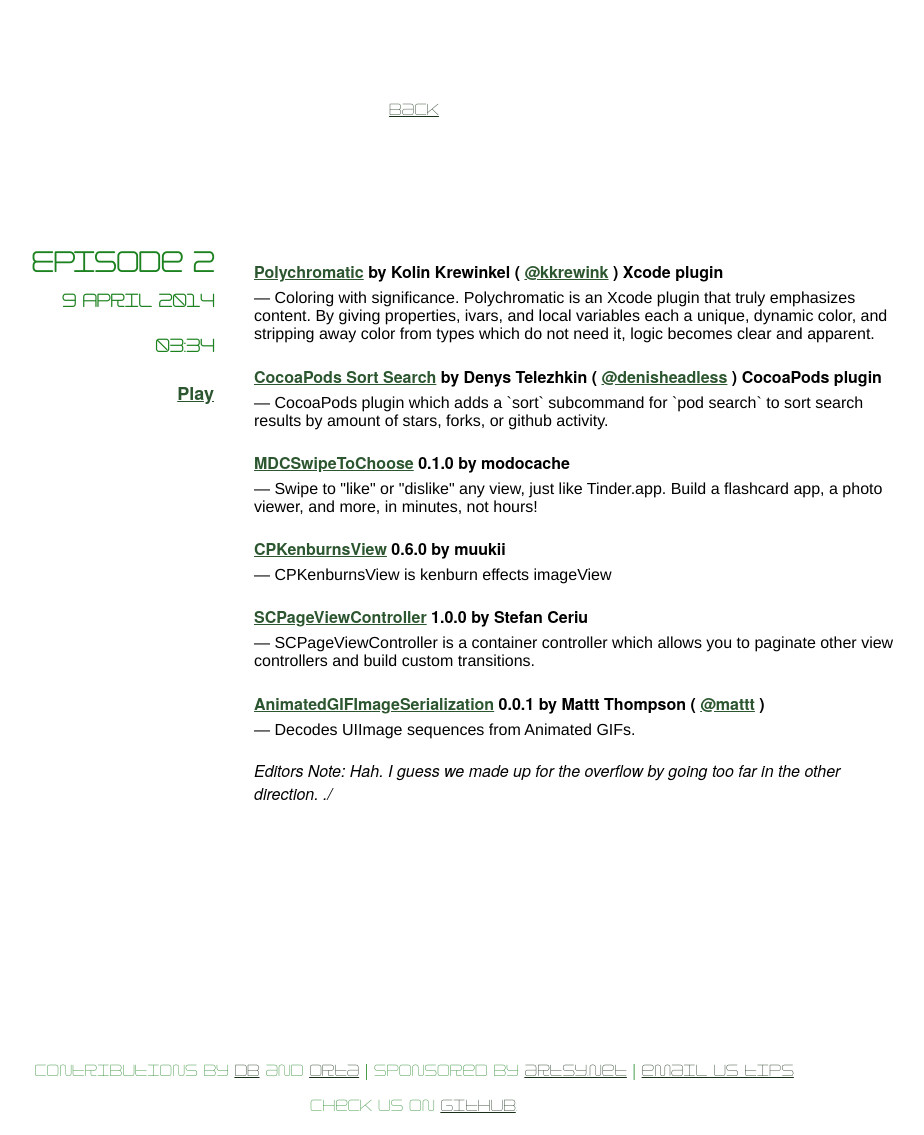
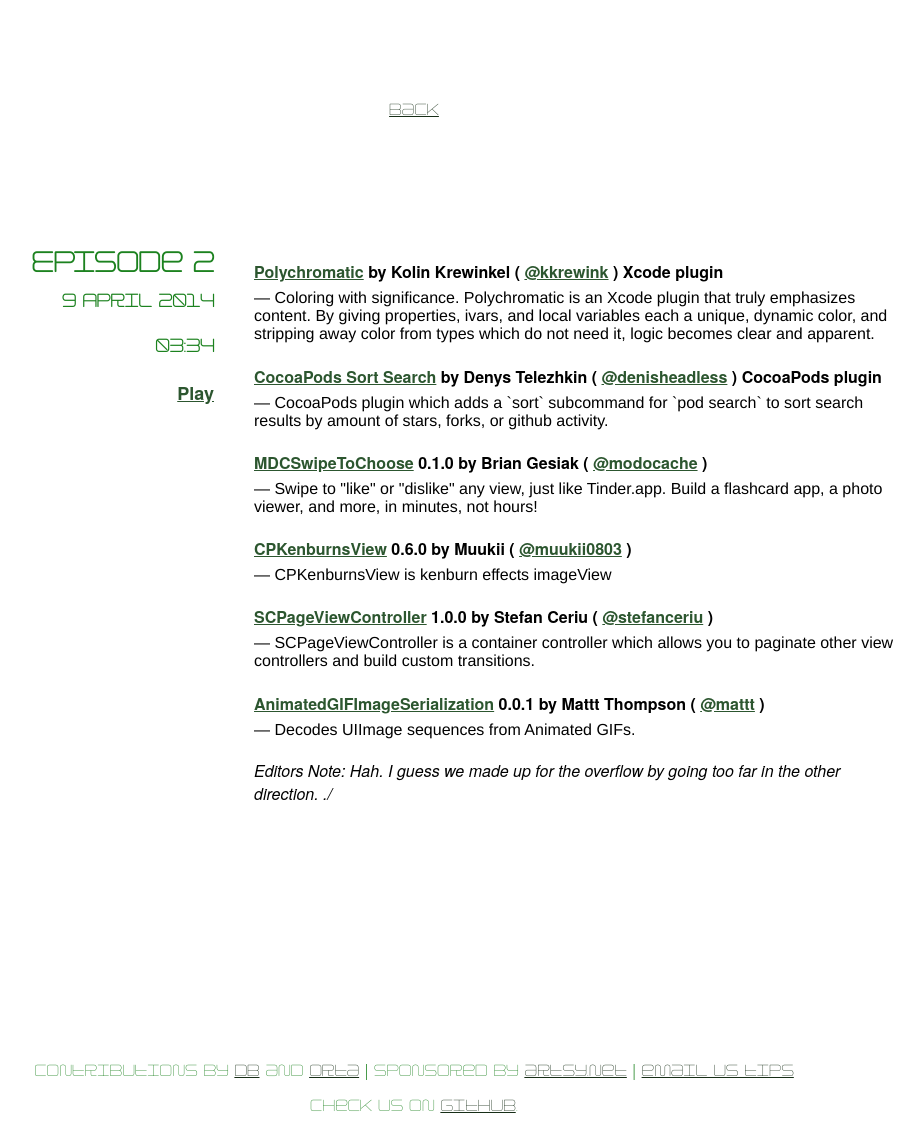
Before and after one commit to pod5/pod5.github.io, a Jekyll site: the page built from _posts/2014-04-09-episode2.html, in a window 1280 px wide. Shown: the whole page, without its empty margins (226-1150 px from the left). Built offline with Jekyll 4.4.1, drawn with Linux system fonts in a browser that asks for light colours; some of the changed lines change nothing that is shown.

Commit message:
Added missing Twitters.

```diff
--- a/_posts/2014-04-09-episode2.html
+++ b/_posts/2014-04-09-episode2.html
@@ -13,11 +13,11 @@
 
 {% include note_not_pod.html project="CocoaPods Sort Search" subtitle="CocoaPods plugin" author="Denys Telezhkin" twitter="denisheadless" description="CocoaPods plugin which adds a `sort` subcommand for `pod search` to sort search results by amount of stars, forks, or github activity." homepage="https://github.com/DenHeadless/cocoapods-sorted-search" %}
 
-{% include note.html   project='MDCSwipeToChoose' version='0.1.0' author='modocache' twitter='' description='Swipe to "like" or "dislike" any view, just like Tinder.app. Build a flashcard app, a photo viewer, and more, in minutes, not hours!' homepage='https://github.com/modocache/MDCSwipeToChoose' %}
+{% include note.html   project='MDCSwipeToChoose' version='0.1.0' author='Brian Gesiak' twitter='modocache' description='Swipe to "like" or "dislike" any view, just like Tinder.app. Build a flashcard app, a photo viewer, and more, in minutes, not hours!' homepage='https://github.com/modocache/MDCSwipeToChoose' %}
 
-{% include note.html   project='CPKenburnsView' version='0.6.0' author='muukii' twitter='' description='CPKenburnsView is kenburn effects imageView' homepage='http://www.muukii.me' %}
+{% include note.html   project='CPKenburnsView' version='0.6.0' author='Muukii' twitter='muukii0803' description='CPKenburnsView is kenburn effects imageView' homepage='http://www.muukii.me' %}
 
-{% include note.html   project='SCPageViewController' version='1.0.0' author='Stefan Ceriu' twitter='' description='SCPageViewController is a container controller which allows you to paginate other view controllers and build custom transitions.' homepage='https://github.com/stefanceriu/SCPageViewController' %}
+{% include note.html   project='SCPageViewController' version='1.0.0' author='Stefan Ceriu' twitter='stefanceriu' description='SCPageViewController is a container controller which allows you to paginate other view controllers and build custom transitions.' homepage='https://github.com/stefanceriu/SCPageViewController' %}
 
 {% include note.html   project='AnimatedGIFImageSerialization' version='0.0.1' author='Mattt Thompson' twitter='mattt' description='Decodes UIImage sequences from Animated GIFs.' homepage='https://github.com/mattt/AnimatedGIFImageSerialization' %}
 
```
